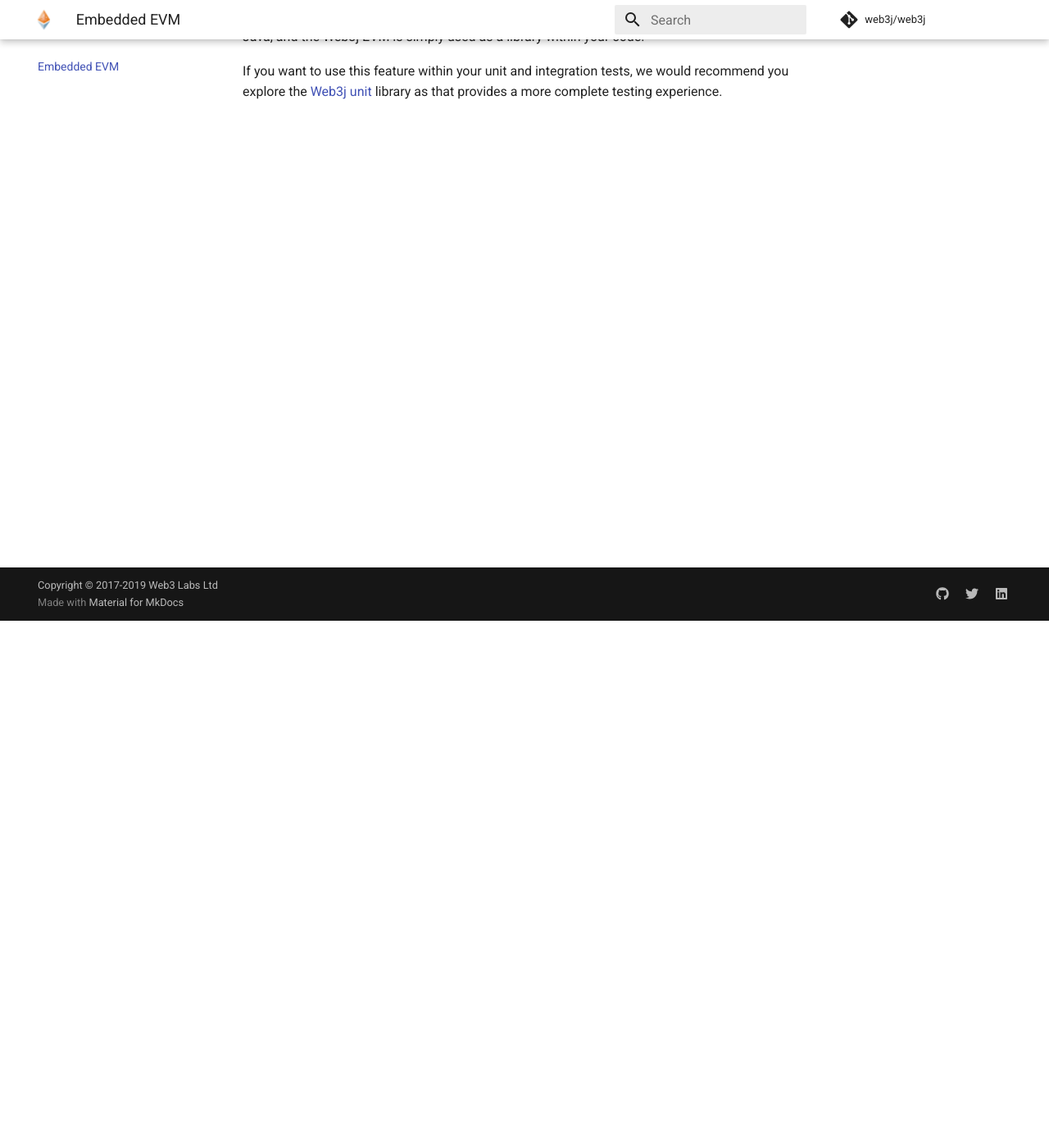
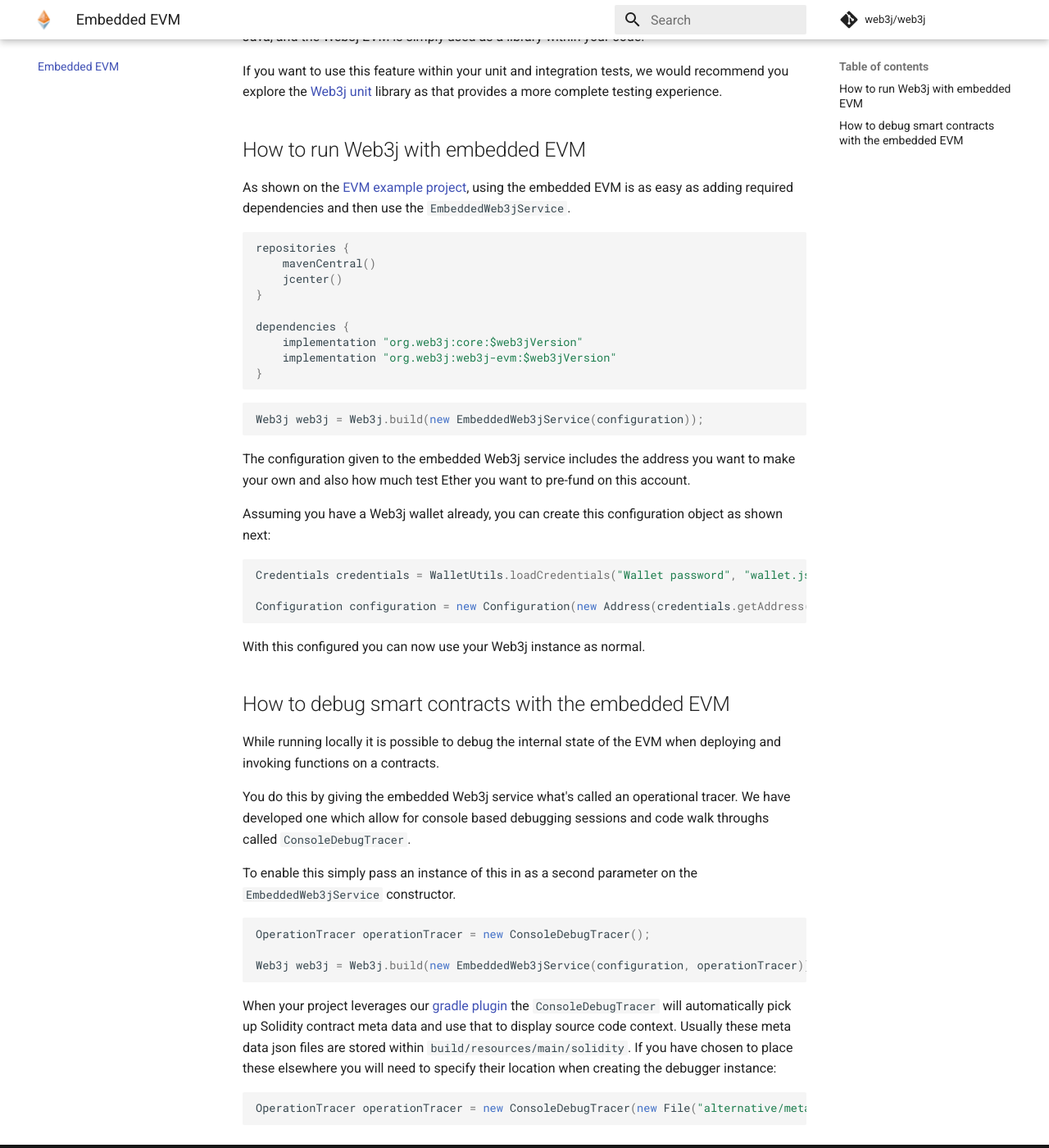
Before and after one commit to hyperledger/web3j-docs, an MkDocs documentation site: the page built from docs/embedded_ethereum.md, in a window 1280 px wide and 1400 px high, scrolled down 643 px. Shown: the whole window at 82% size. Built offline with MkDocs 1.6.1 and Material for MkDocs 9.7.7, drawn with Linux system fonts in a browser that asks for light colours; comment, search, counter and statistics services are not loaded.

Commit message:
Add how to / code samples for embedded EVM

````diff
--- a/docs/embedded_ethereum.md
+++ b/docs/embedded_ethereum.md
@@ -14,3 +14,55 @@ While sometimes you do want this external dependency, for example when you are d
 The [Web3j EVM](https://github.com/web3j/web3j-evm) library solves this by providing an embedded EVM and associated ledger. This EVM runs within the same JVM as your code, freeing you from needing to make external connections. No other processes are needed as the EVM and the ledger are themselves coded in Java, and the Web3j EVM is simply used as a library within your code.
 
 If you want to use this feature within your unit and integration tests, we would recommend you explore the [Web3j unit](https://github.com/web3j/web3j-unit) library as that provides a more complete testing experience.
+
+## How to run Web3j with embedded EVM
+
+As shown on the [EVM example project](https://github.com/web3j/web3j-evmexample), using the embedded EVM is as easy as adding required dependencies and then use the ```EmbeddedWeb3jService```.
+
+```groovy
+repositories {
+    mavenCentral()
+    jcenter()
+}
+
+dependencies {
+    implementation "org.web3j:core:$web3jVersion"
+    implementation "org.web3j:web3j-evm:$web3jVersion"
+}
+```
+
+```java
+Web3j web3j = Web3j.build(new EmbeddedWeb3jService(configuration));
+```
+
+The configuration given to the embedded Web3j service includes the address you want to make your own and also how much test Ether you want to pre-fund on this account.
+
+Assuming you have a Web3j wallet already, you can create this configuration object as shown next:
+
+```java
+Credentials credentials = WalletUtils.loadCredentials("Wallet password", "wallet.json");
+
+Configuration configuration = new Configuration(new Address(credentials.getAddress()), 10);
+```
+
+With this configured you can now use your Web3j instance as normal.
+
+## How to debug smart contracts with the embedded EVM
+
+While running locally it is possible to debug the internal state of the EVM when deploying and invoking functions on a contracts.
+
+You do this by giving the embedded Web3j service what's called an operational tracer. We have developed one which allow for console based debugging sessions and code walk throughs called ```ConsoleDebugTracer```.
+
+To enable this simply pass an instance of this in as a second parameter on the ```EmbeddedWeb3jService``` constructor.
+
+```java
+OperationTracer operationTracer = new ConsoleDebugTracer();
+
+Web3j web3j = Web3j.build(new EmbeddedWeb3jService(configuration, operationTracer));
+```
+
+When your project leverages our [gradle plugin](https://github.com/web3j/web3j-gradle-plugin) the ```ConsoleDebugTracer``` will automatically pick up Solidity contract meta data and use that to display source code context. Usually these meta data json files are stored within ```build/resources/main/solidity```. If you have chosen to place these elsewhere you will need to specify their location when creating the debugger instance:
+
+```java
+OperationTracer operationTracer = new ConsoleDebugTracer(new File("alternative/metadata/file/location"));
+```
````
